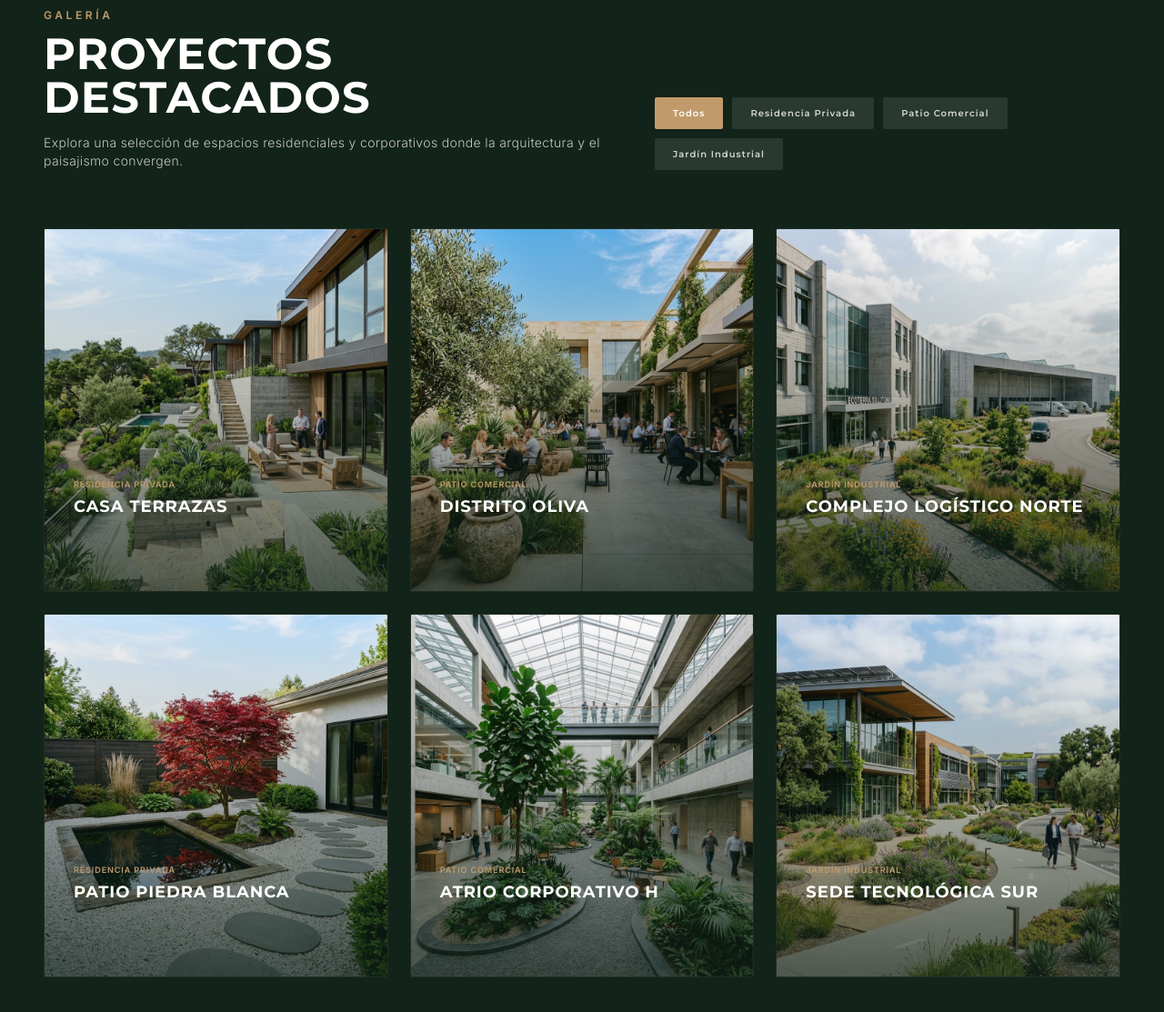
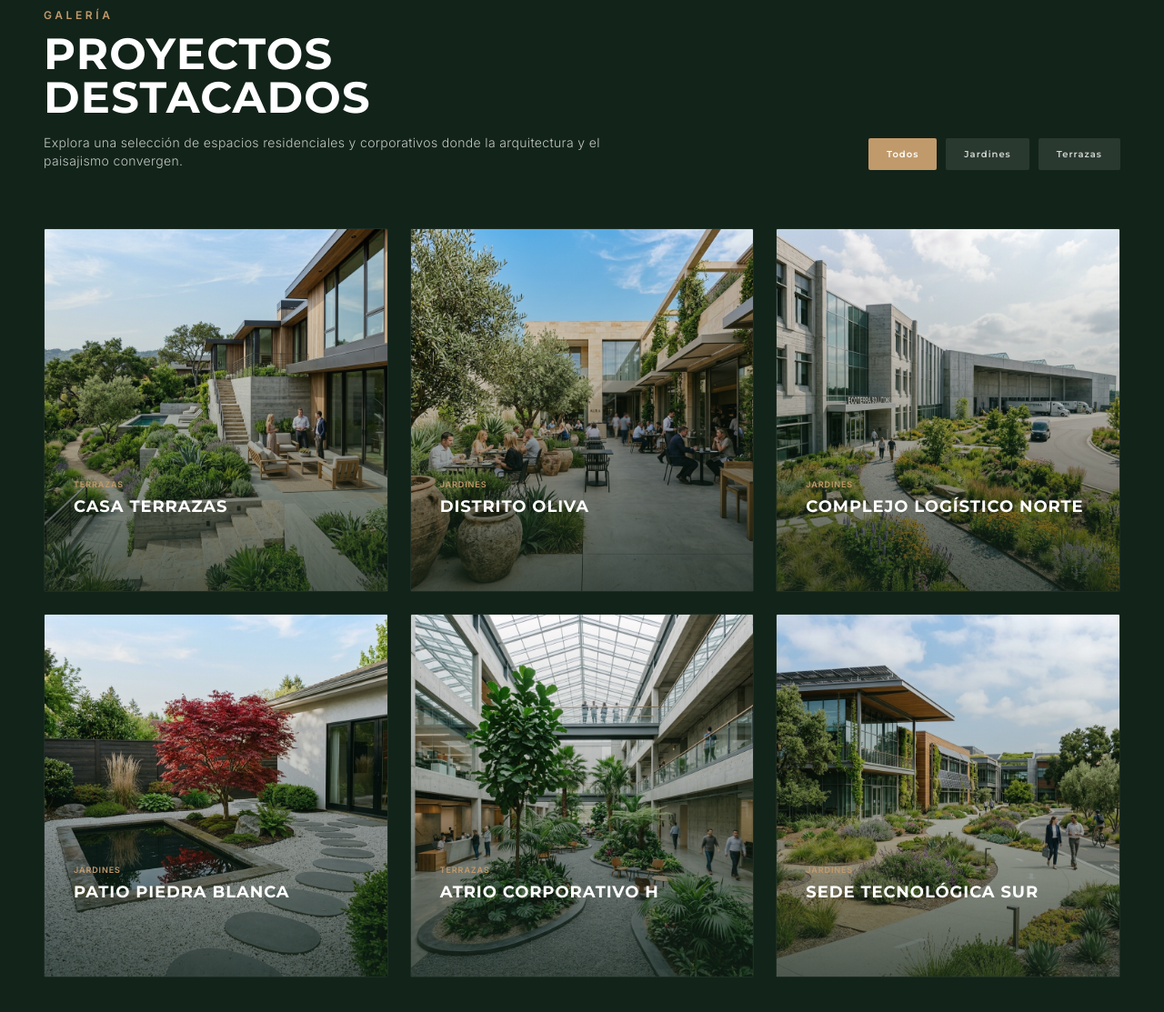
Before and after one commit to dvidanas/908-viverozen-demo, a website built with Vite: page index.html in a window 1280 px wide. Shown: the part 2964-4077 px from the top of the page at 91% size. Built offline with nearby package versions, Linux system fonts and the light colour scheme.

Commit message:
feat: change gallery filter categories to Jardines and Terrazas

```diff
--- a/index.html
+++ b/index.html
@@ -327,14 +327,11 @@
           <button class="portfolio-filter-btn px-5 py-2.5 bg-arena text-white rounded-sm transition-all duration-300" data-filter="all">
             Todos
           </button>
-          <button class="portfolio-filter-btn px-5 py-2.5 bg-white/10 text-white/80 hover:bg-white/20 rounded-sm transition-all duration-300" data-filter="residencial">
-            Residencia Privada
+          <button class="portfolio-filter-btn px-5 py-2.5 bg-white/10 text-white/80 hover:bg-white/20 rounded-sm transition-all duration-300" data-filter="jardines">
+            Jardines
           </button>
-          <button class="portfolio-filter-btn px-5 py-2.5 bg-white/10 text-white/80 hover:bg-white/20 rounded-sm transition-all duration-300" data-filter="comercial">
-            Patio Comercial
-          </button>
-          <button class="portfolio-filter-btn px-5 py-2.5 bg-white/10 text-white/80 hover:bg-white/20 rounded-sm transition-all duration-300" data-filter="industrial">
-            Jardín Industrial
+          <button class="portfolio-filter-btn px-5 py-2.5 bg-white/10 text-white/80 hover:bg-white/20 rounded-sm transition-all duration-300" data-filter="terrazas">
+            Terrazas
           </button>
         </div>
       </div>
@@ -342,13 +339,13 @@
       <!-- Portfolio Grid -->
       <div id="portfolio-grid" class="grid grid-cols-1 sm:grid-cols-2 lg:grid-cols-3 gap-6">
 
-        <!-- Item 1 (Residencial) -->
-        <div class="portfolio-item group relative overflow-hidden h-[400px] border border-white/5 rounded-sm hover-zoom transition-all duration-500 reveal-on-scroll" data-category="residencial">
+        <!-- Item 1 (Terrazas) -->
+        <div class="portfolio-item group relative overflow-hidden h-[400px] border border-white/5 rounded-sm hover-zoom transition-all duration-500 reveal-on-scroll" data-category="terrazas">
           <img src="images/portfolio_residencial_1.png" class="w-full h-full object-cover" alt="Proyecto Bosque Residencial Zen">
           <!-- Hover Content Overlay -->
           <div class="absolute inset-0 bg-gradient-to-t from-botanico-dark via-botanico-dark/40 to-transparent opacity-70 group-hover:opacity-90 transition-opacity duration-300"></div>
           <div class="absolute inset-0 flex flex-col justify-end p-8">
-            <span class="text-[9px] tracking-widest font-semibold uppercase text-arena mb-1">Residencia Privada</span>
+            <span class="text-[9px] tracking-widest font-semibold uppercase text-arena mb-1">Terrazas</span>
             <h4 class="font-titles text-lg font-bold uppercase tracking-wider text-white">Casa Terrazas</h4>
             <p class="font-sans text-xs text-white/70 font-light mt-2 opacity-0 group-hover:opacity-100 transition-opacity duration-500 leading-relaxed max-w-sm">
               Proyecto de terrazas escalonadas integrando vegetación nativa y zonas de descanso minimalista.
@@ -356,12 +353,12 @@
           </div>
         </div>
 
-        <!-- Item 2 (Comercial) -->
-        <div class="portfolio-item group relative overflow-hidden h-[300px] sm:h-[400px] border border-white/5 rounded-sm hover-zoom transition-all duration-500 reveal-on-scroll" data-category="comercial" style="transition-delay: 100ms;">
+        <!-- Item 2 (Jardines) -->
+        <div class="portfolio-item group relative overflow-hidden h-[300px] sm:h-[400px] border border-white/5 rounded-sm hover-zoom transition-all duration-500 reveal-on-scroll" data-category="jardines" style="transition-delay: 100ms;">
           <img src="images/portfolio_comercial_1.png" class="w-full h-full object-cover" alt="Proyecto Patio Café Comercial Zen">
           <div class="absolute inset-0 bg-gradient-to-t from-botanico-dark via-botanico-dark/40 to-transparent opacity-70 group-hover:opacity-90 transition-opacity duration-300"></div>
           <div class="absolute inset-0 flex flex-col justify-end p-8">
-            <span class="text-[9px] tracking-widest font-semibold uppercase text-arena mb-1">Patio Comercial</span>
+            <span class="text-[9px] tracking-widest font-semibold uppercase text-arena mb-1">Jardines</span>
             <h4 class="font-titles text-lg font-bold uppercase tracking-wider text-white">Distrito Oliva</h4>
             <p class="font-sans text-xs text-white/70 font-light mt-2 opacity-0 group-hover:opacity-100 transition-opacity duration-500 leading-relaxed max-w-sm">
               Remodelación botánica para patio gastronómico al aire libre con macetones y olivos históricos.
@@ -369,12 +366,12 @@
           </div>
         </div>
 
-        <!-- Item 3 (Industrial) -->
-        <div class="portfolio-item group relative overflow-hidden h-[400px] border border-white/5 rounded-sm hover-zoom transition-all duration-500 reveal-on-scroll" data-category="industrial" style="transition-delay: 200ms;">
+        <!-- Item 3 (Jardines) -->
+        <div class="portfolio-item group relative overflow-hidden h-[400px] border border-white/5 rounded-sm hover-zoom transition-all duration-500 reveal-on-scroll" data-category="jardines" style="transition-delay: 200ms;">
           <img src="images/portfolio_industrial_1.png" class="w-full h-full object-cover" alt="Proyecto Parque Logístico Industrial Zen">
           <div class="absolute inset-0 bg-gradient-to-t from-botanico-dark via-botanico-dark/40 to-transparent opacity-70 group-hover:opacity-90 transition-opacity duration-300"></div>
           <div class="absolute inset-0 flex flex-col justify-end p-8">
-            <span class="text-[9px] tracking-widest font-semibold uppercase text-arena mb-1">Jardín Industrial</span>
+            <span class="text-[9px] tracking-widest font-semibold uppercase text-arena mb-1">Jardines</span>
             <h4 class="font-titles text-lg font-bold uppercase tracking-wider text-white">Complejo Logístico Norte</h4>
             <p class="font-sans text-xs text-white/70 font-light mt-2 opacity-0 group-hover:opacity-100 transition-opacity duration-500 leading-relaxed max-w-sm">
               Diseño de biocorredores sustentables de bajo consumo hídrico para fachadas industriales de gran escala.
@@ -382,12 +379,12 @@
           </div>
         </div>
 
-        <!-- Item 4 (Residencial) -->
-        <div class="portfolio-item group relative overflow-hidden h-[400px] border border-white/5 rounded-sm hover-zoom transition-all duration-500 reveal-on-scroll" data-category="residencial" style="transition-delay: 100ms;">
+        <!-- Item 4 (Jardines) -->
+        <div class="portfolio-item group relative overflow-hidden h-[400px] border border-white/5 rounded-sm hover-zoom transition-all duration-500 reveal-on-scroll" data-category="jardines" style="transition-delay: 100ms;">
           <img src="images/portfolio_residencial_2.png" class="w-full h-full object-cover" alt="Proyecto Ático Residencial Zen">
           <div class="absolute inset-0 bg-gradient-to-t from-botanico-dark via-botanico-dark/40 to-transparent opacity-70 group-hover:opacity-90 transition-opacity duration-300"></div>
           <div class="absolute inset-0 flex flex-col justify-end p-8">
-            <span class="text-[9px] tracking-widest font-semibold uppercase text-arena mb-1">Residencia Privada</span>
+            <span class="text-[9px] tracking-widest font-semibold uppercase text-arena mb-1">Jardines</span>
             <h4 class="font-titles text-lg font-bold uppercase tracking-wider text-white">Patio Piedra Blanca</h4>
             <p class="font-sans text-xs text-white/70 font-light mt-2 opacity-0 group-hover:opacity-100 transition-opacity duration-500 leading-relaxed max-w-sm">
               Diseño minimalista con base de piedra partida, arces japoneses y un estanque de reflexión.
@@ -395,12 +392,12 @@
           </div>
         </div>
 
-        <!-- Item 5 (Comercial) -->
-        <div class="portfolio-item group relative overflow-hidden h-[400px] border border-white/5 rounded-sm hover-zoom transition-all duration-500 reveal-on-scroll" data-category="comercial" style="transition-delay: 200ms;">
+        <!-- Item 5 (Terrazas) -->
+        <div class="portfolio-item group relative overflow-hidden h-[400px] border border-white/5 rounded-sm hover-zoom transition-all duration-500 reveal-on-scroll" data-category="terrazas" style="transition-delay: 200ms;">
           <img src="images/portfolio_comercial_2.png" class="w-full h-full object-cover" alt="Proyecto Atrio Corporativo Zen">
           <div class="absolute inset-0 bg-gradient-to-t from-botanico-dark via-botanico-dark/40 to-transparent opacity-70 group-hover:opacity-90 transition-opacity duration-300"></div>
           <div class="absolute inset-0 flex flex-col justify-end p-8">
-            <span class="text-[9px] tracking-widest font-semibold uppercase text-arena mb-1">Patio Comercial</span>
+            <span class="text-[9px] tracking-widest font-semibold uppercase text-arena mb-1">Terrazas</span>
             <h4 class="font-titles text-lg font-bold uppercase tracking-wider text-white">Atrio Corporativo H</h4>
             <p class="font-sans text-xs text-white/70 font-light mt-2 opacity-0 group-hover:opacity-100 transition-opacity duration-500 leading-relaxed max-w-sm">
               Instalación de jardines de interior para oficinas, mejorando la calidad del aire y el confort térmico.
@@ -408,12 +405,12 @@
           </div>
         </div>
 
-        <!-- Item 6 (Industrial) -->
-        <div class="portfolio-item group relative overflow-hidden h-[400px] border border-white/5 rounded-sm hover-zoom transition-all duration-500 reveal-on-scroll" data-category="industrial" style="transition-delay: 300ms;">
+        <!-- Item 6 (Jardines) -->
+        <div class="portfolio-item group relative overflow-hidden h-[400px] border border-white/5 rounded-sm hover-zoom transition-all duration-500 reveal-on-scroll" data-category="jardines" style="transition-delay: 300ms;">
           <img src="images/portfolio_industrial_2.png" class="w-full h-full object-cover" alt="Proyecto Sede Corporativa Bio Zen">
           <div class="absolute inset-0 bg-gradient-to-t from-botanico-dark via-botanico-dark/40 to-transparent opacity-70 group-hover:opacity-90 transition-opacity duration-300"></div>
           <div class="absolute inset-0 flex flex-col justify-end p-8">
-            <span class="text-[9px] tracking-widest font-semibold uppercase text-arena mb-1">Jardín Industrial</span>
+            <span class="text-[9px] tracking-widest font-semibold uppercase text-arena mb-1">Jardines</span>
             <h4 class="font-titles text-lg font-bold uppercase tracking-wider text-white">Sede Tecnológica Sur</h4>
             <p class="font-sans text-xs text-white/70 font-light mt-2 opacity-0 group-hover:opacity-100 transition-opacity duration-500 leading-relaxed max-w-sm">
               Paisajismo corporativo con especies perennes y xerófitas de nulo mantenimiento y alta resistencia.
```
